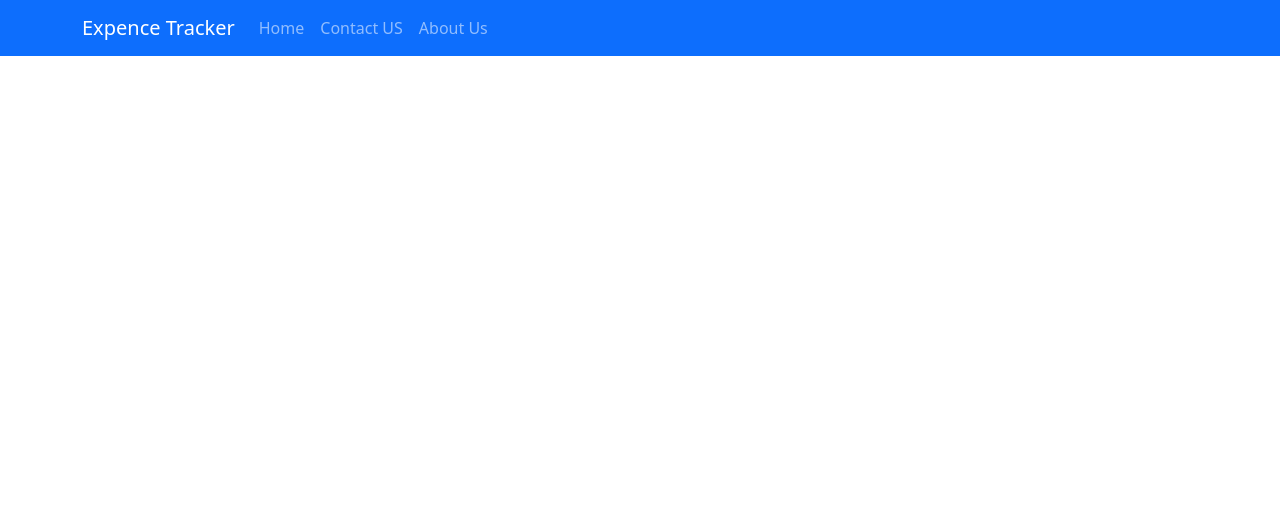
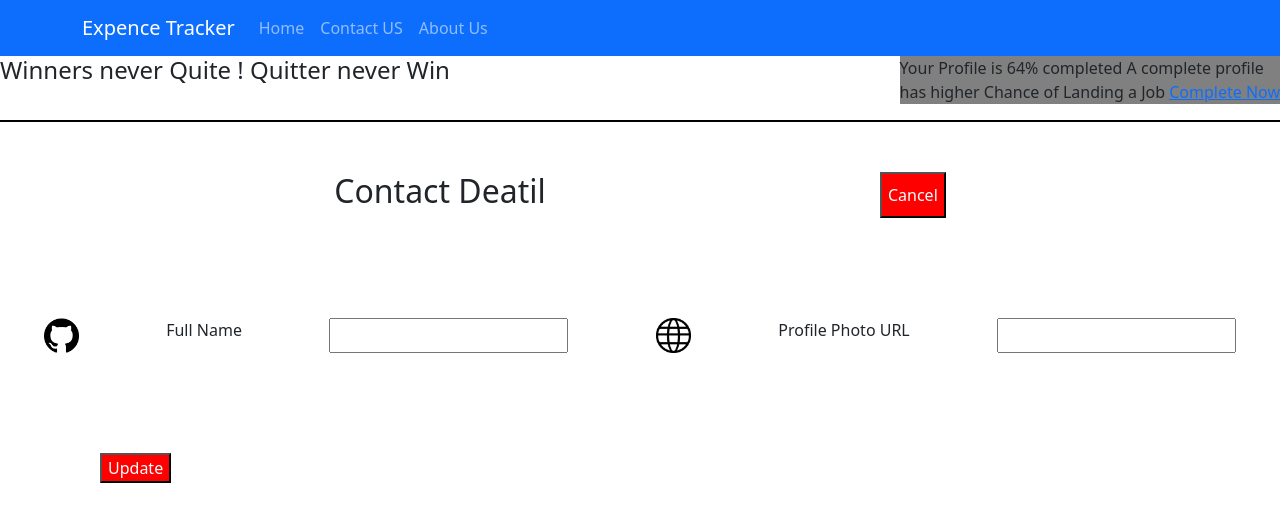
Before and after one commit to ritik373/ExpenceTrackerApp-React, a React (Vite) app: page /profile in a window 1280 px wide. Before the commit this address had no page. Shown: the top 522 px of the page. Built offline with nearby package versions, Linux system fonts and the light colour scheme.

Commit message:
Expence Tracker with Profile Featiure

```diff
--- a/src/App.jsx
+++ b/src/App.jsx
@@ -4,6 +4,7 @@ import SignUpForm from './Components/signUpForm/SignUpForm'
 import LogIn from './Components/Login/LogIn'
 import { Route, Routes } from 'react-router-dom'
 import WelcomePage from './Components/welcomePage/WelcomePage'
+import ProfilePage from './Components/profilePage/ProfilePage'
 
 
 
@@ -17,7 +18,10 @@ function App() {
       <Routes>
         <Route   path='/signup' element={<SignUpForm />} />
         <Route path='/login' element={<LogIn />} />
+        <Route path='/' element={<LogIn />} />
+
         <Route path='/welcomepage' element={<WelcomePage/>}></Route>
+        <Route path='/profile' element={<ProfilePage/>}></Route>
 
       </Routes>
     </Fragment>
--- /dev/null
+++ b/src/Components/AuthContextTokin/AuthContextTokin.jsx
@@ -0,0 +1,45 @@
+import React, { createContext } from 'react';
+import { useState } from 'react';
+
+
+const authContext=createContext({
+    token:'',
+    isLoggedIn:false,
+    isLogIn:(token)=>{ },
+    isLogOut:()=>{},
+})
+
+  function AuthContextTokin(props) {
+    // const initialToken=localStorage.getItem('token');
+
+    const [token,setToken]=useState(null);
+
+     let isLoggedIn=!!token;
+
+    const logInhandler=(token)=>{
+        setToken(token);
+        // localStorage.setItem('token',token);
+    }
+    const logOutHandler=()=>{
+        setToken(null);
+        // localStorage.removeItem('token')
+    }
+
+
+    let contextData={
+        token:token,
+
+        isLoggedIn:isLoggedIn,
+        isLogIn:logInhandler,
+        isLogOut:logOutHandler,
+    }
+    return (
+        <div>
+        <authContext.Provider value={contextData}>{props.children}</authContext.Provider>
+
+        </div>
+    );
+}
+
+export default AuthContextTokin;
+export {authContext};
--- a/src/Components/Login/LogIn.jsx
+++ b/src/Components/Login/LogIn.jsx
@@ -1,9 +1,12 @@
 import React,{useRef} from 'react';
 import { Link, useNavigate } from 'react-router-dom';
 import classes from './Login.module.css'
+import { authContext } from '../AuthContextTokin/AuthContextTokin';
+import { useContext } from 'react';
 
 
 function LogIn(props) {
+  const AuthContext=useContext(authContext);
   const emailInputRef = useRef()
   const passwordInputRef = useRef()
   const navigate=useNavigate()
@@ -25,6 +28,7 @@ function LogIn(props) {
           return res.json().then((responce)=>{
             console.log(responce)
             navigate('/welcomepage',{replace:true})
+            AuthContext.isLogIn(responce.idToken)
 
           })
 
--- /dev/null
+++ b/src/Components/profilePage/ProfilePage.jsx
@@ -0,0 +1,69 @@
+import React from 'react';
+import { useRef } from 'react';
+import './profile.css'
+import { authContext } from '../AuthContextTokin/AuthContextTokin';
+import { useContext } from 'react';
+import { Link } from 'react-router-dom';
+
+function ProfilePage(props) {
+    const AuthContxtTokin=useContext(authContext);
+    const nameInputRef=useRef();
+    const urlInputRef=useRef();
+
+    const onClickHandle=(e)=>{
+        e.preventDefault();
+        const nameInput=nameInputRef.current.value;
+        const urlInput=urlInputRef.current.value;
+
+        fetch('https://identitytoolkit.googleapis.com/v1/accounts:update?key=AIzaSyCqfrReMNu5wYBdFb8N8TIcd6T0X2_NsjA', {
+            method: 'POST',
+            body: JSON.stringify({
+                 idToken: AuthContxtTokin.token,
+                 displayName:nameInput,
+                 photoUrl:urlInput,
+                returnSecureToken:true,
+                }),
+            headers: {
+              'Content-Type': 'application/json'
+            },
+        }).then((res)=>{
+            if(res.ok){
+                return res.json().then((responce)=>{
+                    console.log(responce)
+                })
+            }else{
+                console.log("idToken Not found")
+            }
+        })
+        console.log(nameInput+" "+urlInput)
+
+    }
+
+
+    return (
+        <div className='profilepage'>
+            <div className="topbar">
+
+                <h4>Winners never Quite ! Quitter never Win </h4>
+                <p style={{ backgroundColor: "gray" }}>Your Profile is 64% completed A complete profile <br /> has higher Chance
+                    of Landing a Job <Link to="/profile"> Complete Now</Link></p>
+            </div>
+            <div className='contactdetail'>
+                <h2>Contact Deatil</h2>
+                <button className='cancelBtn'>Cancel</button>
+            </div>
+            <form className='form' >
+                <img src="src\Components\asset\git.png" alt="" style={{ width: "35px" }} /><span >Full Name</span>
+                <input type="text" ref={nameInputRef} />
+                <img src="src\Components\asset\url.png" alt="" style={{ width: "35px" }} /> <span>Profile Photo URL</span>
+                <input type="text" name="" id="" ref={urlInputRef} />
+
+                </form>
+                <button className='updateBtn' onClick={onClickHandle}>Update</button>
+
+
+        </div>
+    );
+}
+
+export default ProfilePage;
--- /dev/null
+++ b/src/Components/profilePage/profile.css
@@ -0,0 +1,29 @@
+.topbar{
+    display: flex;
+    justify-content: space-between;
+    border-bottom: 2px solid black;
+}
+.form{
+    margin-top: 100px;
+    display: flex;
+    justify-content: space-around;
+
+}
+.contactdetail{
+    margin-top: 50px;
+    display: flex;
+    justify-content: space-evenly;
+
+}
+.cancelBtn{
+    background-color: red;
+    color: azure;
+
+}
+.updateBtn{
+    margin-top: 100px;
+    margin-left: 100px;
+    background-color: red;
+    color: azure;
+
+}
--- a/src/Components/welcomePage/WelcomePage.jsx
+++ b/src/Components/welcomePage/WelcomePage.jsx
@@ -1,9 +1,12 @@
 import React from 'react';
+import { Link } from 'react-router-dom';
+import './welcomepage.css';
 
 function WelcomePage(props) {
     return (
-        <div>
-        <h1>Welcome to Expence Tracker APP</h1>
+        <div className='welcomepage'>
+        <h4>Welcome to Expence Tracker APP</h4>
+        <p className='completeProfile'>Your Profile is incomplete <Link to="/profile"> Complete Now </Link></p>
 
         </div>
     );
--- /dev/null
+++ b/src/Components/welcomePage/welcomepage.css
@@ -0,0 +1,11 @@
+.welcomepage{
+    display: flex;
+    justify-content: space-between;
+
+}
+.completeProfile{
+    background-color: gray;
+    font-family: Cambria, Cochin, Georgia, Times, 'Times New Roman', serif;
+    border-radius: 5px;
+    margin-top: 10px;
+}
--- a/src/main.jsx
+++ b/src/main.jsx
@@ -1,14 +1,16 @@
 import React, { Fragment } from 'react'
 import ReactDOM from 'react-dom/client'
 import App from './App'
-import {BrowserRouter} from 'react-router-dom'
+import { BrowserRouter } from 'react-router-dom'
+import AuthContextTokin from './Components/AuthContextTokin/AuthContextTokin'
 
 
 ReactDOM.createRoot(document.getElementById('root')).render(
-   <div>
-   <BrowserRouter>
-
-   <App />
-   </BrowserRouter>
+  <div>
+    <AuthContextTokin>
+      <BrowserRouter>
+       <App />
+      </BrowserRouter>
+    </AuthContextTokin>
   </div>,
 )
```
Also changed, not shown: src/Components/asset/git.png (added), src/Components/asset/url.png (added).
